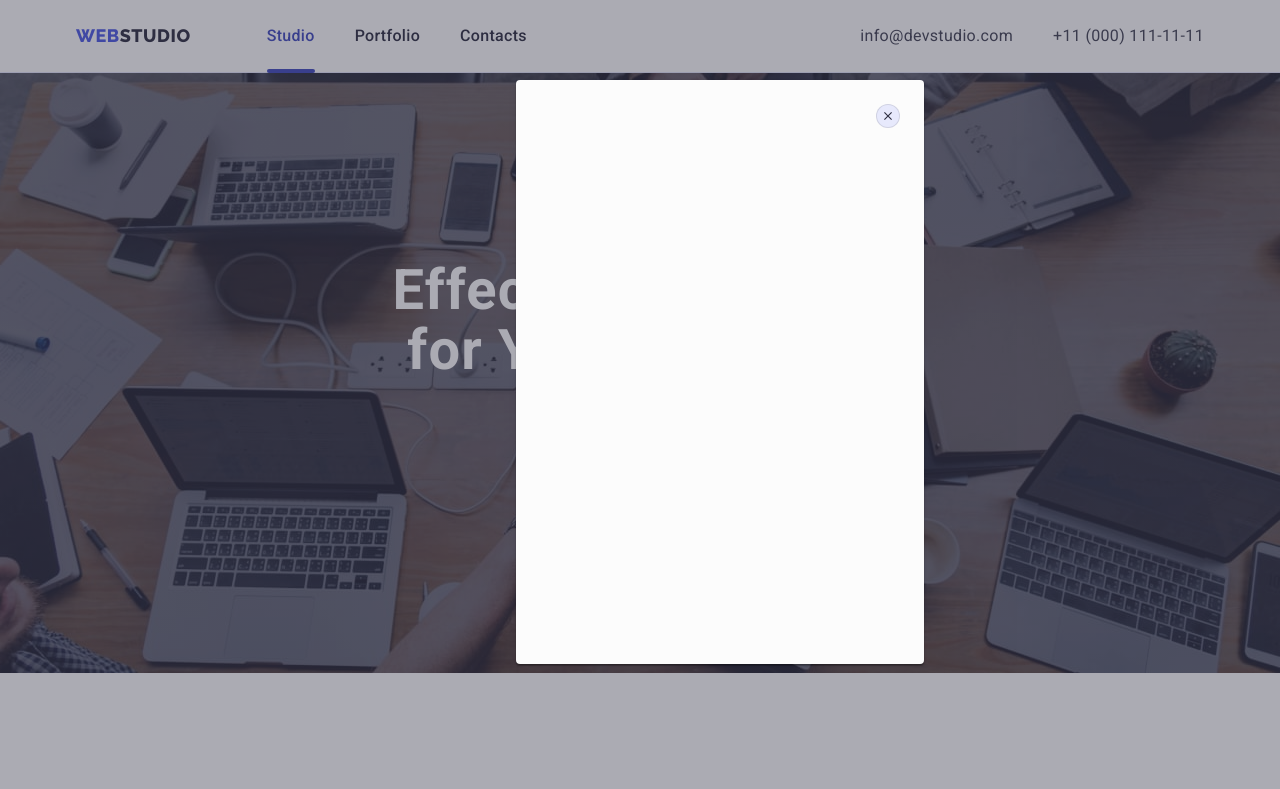
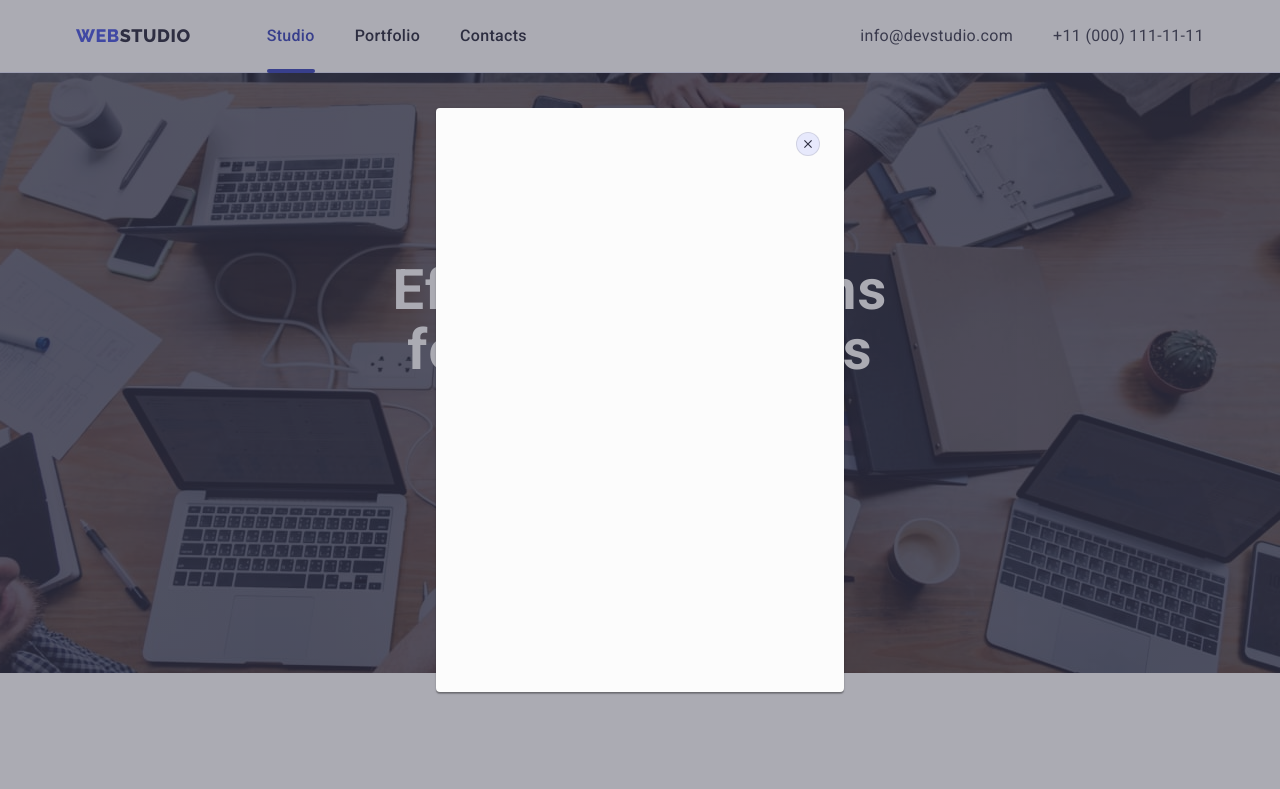
Before and after one commit to Nastia3006/goit-markup-hw-05, a plain HTML site: page index.html in a window 1280 px wide. Shown: the top 789 px of the page. Drawn offline with nearby package versions, Linux system fonts and the light colour scheme.

Commit message:
Update styles.css

```diff
--- a/css/styles.css
+++ b/css/styles.css
@@ -238,8 +238,9 @@ ul {
 
   width: 408px;
   height: 584px;
-  left: 516px;
-  top: 80px;
+  left: 50%;
+  top: 50%;
+  transform: translate(-50%, -50%);
   padding: 24px;
   box-shadow: 0px 1px 1px rgba(0, 0, 0, 0.14), 0px 1px 3px rgba(0, 0, 0, 0.12),
     0px 2px 1px rgba(0, 0, 0, 0.2);
```
